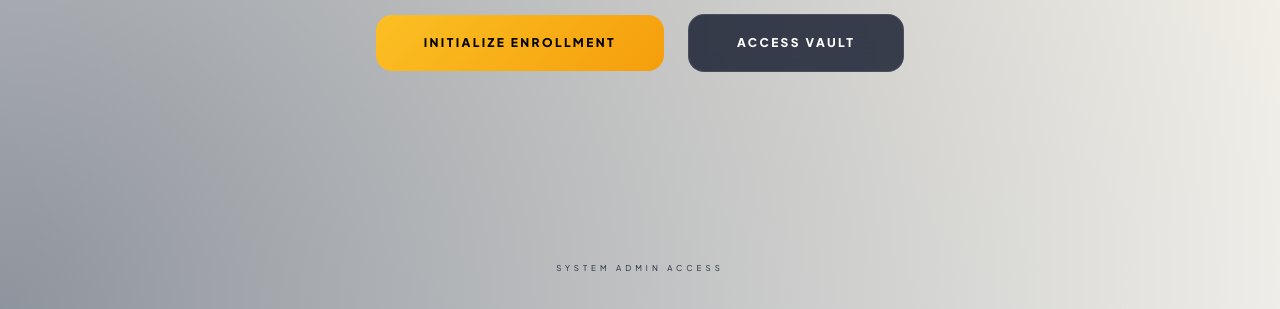
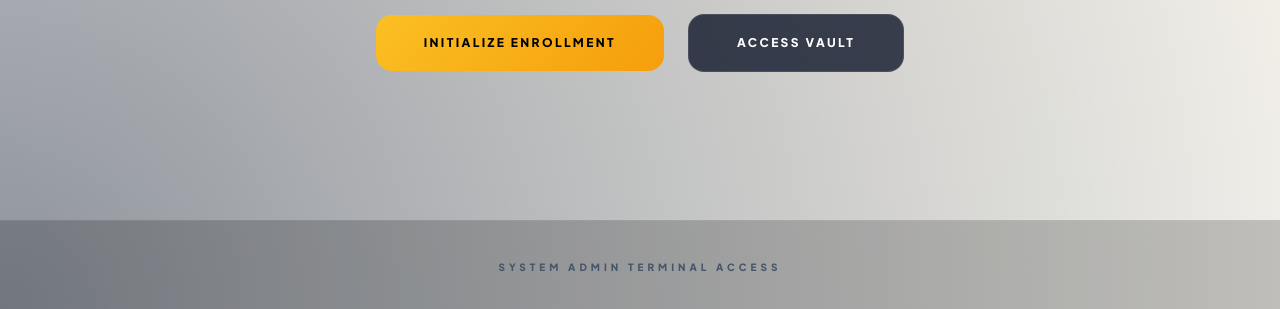
Before and after one commit to samuelakogun1-ops/Odinscafe-Online-Banking, a plain HTML site: page index.html in a window 1280 px wide. Shown: the part 491-800 px from the top of the page. Drawn offline with nearby package versions, Linux system fonts and the light colour scheme.

Commit message:
Update index.html

```diff
--- a/index.html
+++ b/index.html
@@ -21,7 +21,7 @@
             <div class="w-10 h-10 bg-amber-500 rounded-xl flex items-center justify-center font-black text-black italic text-xl">O</div>
             <span class="font-black italic tracking-tighter text-xl uppercase">ODIN<span class="text-amber-500">CORE</span></span>
         </div>
-        <!-- This link now matches "client login portal.html" exactly -->
+        <!-- Link to your exact file name -->
         <a href="client%20login%20portal.html" class="px-8 py-3 rounded-full border border-white/10 text-[10px] font-bold uppercase tracking-widest hover:bg-white/5 transition-all">Client Access</a>
     </nav>
 
@@ -35,20 +35,20 @@
         </h1>
 
         <div class="flex flex-col md:flex-row items-center justify-center gap-6 mt-12">
-            <!-- Matches "client registration portal.html" -->
             <a href="client%20registration%20portal.html" class="btn-gold px-12 py-5 rounded-2xl font-black uppercase text-xs tracking-[0.2em] w-full md:w-auto text-center">
                 Initialize Enrollment
             </a>
-            <!-- Matches "client login portal.html" -->
             <a href="client%20login%20portal.html" class="glass px-12 py-5 rounded-2xl font-black uppercase text-xs tracking-[0.2em] w-full md:w-auto text-center border border-white/10">
                 Access Vault
             </a>
         </div>
     </main>
 
-    <footer class="p-8 text-center">
-        <!-- FIXED ADMIN LINK -->
-        <a href="admin-login.html" class="text-[8px] uppercase tracking-[0.5em] text-slate-800 hover:text-amber-500/20 transition-colors">System Admin Access</a>
+    <footer class="p-8 text-center border-t border-white/5 bg-black/20">
+        <!-- Exact link to your admin file -->
+        <a href="admin-login.html" class="text-[10px] uppercase font-black tracking-[0.4em] text-slate-600 hover:text-amber-500 transition-colors">
+            System Admin Terminal Access
+        </a>
     </footer>
 
 </body>
```
